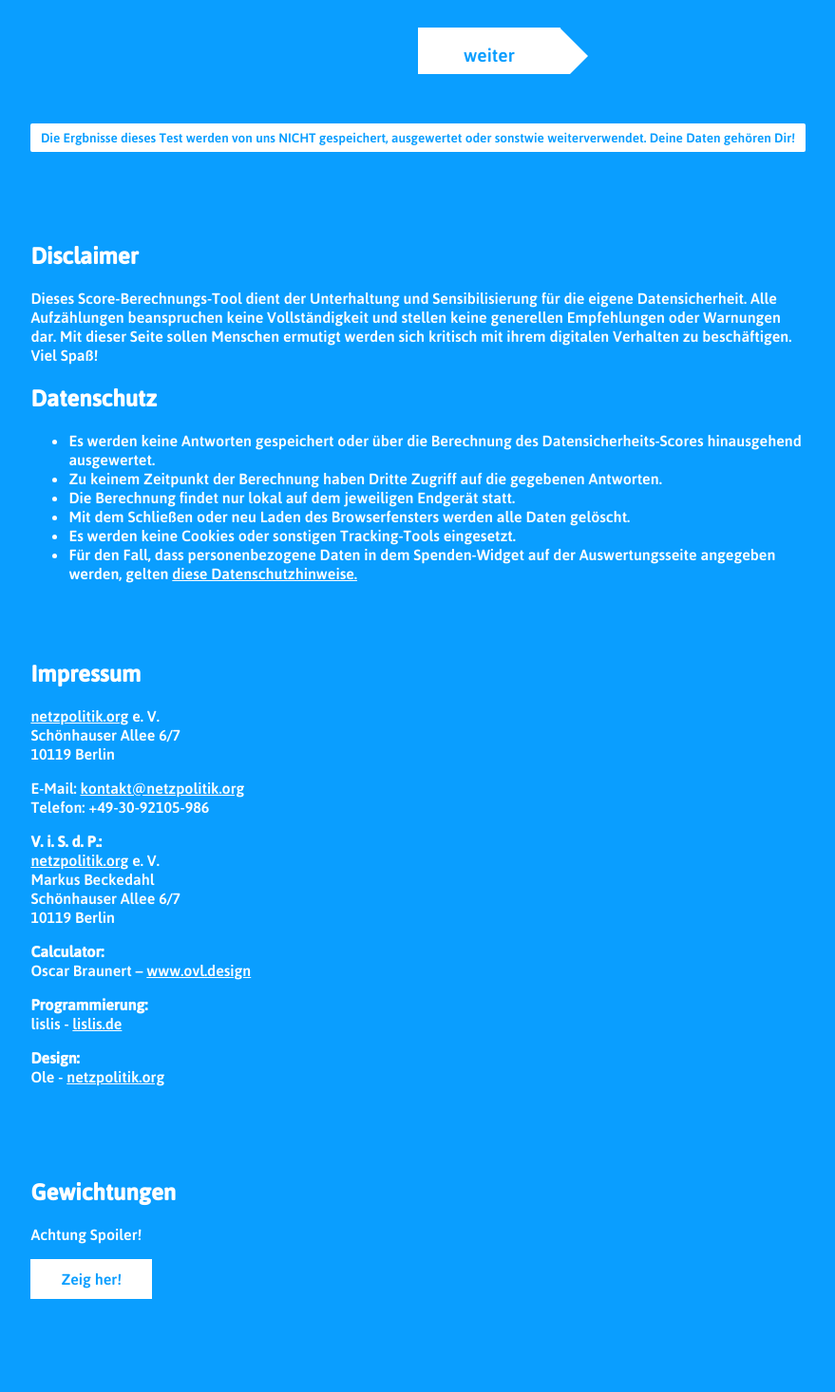
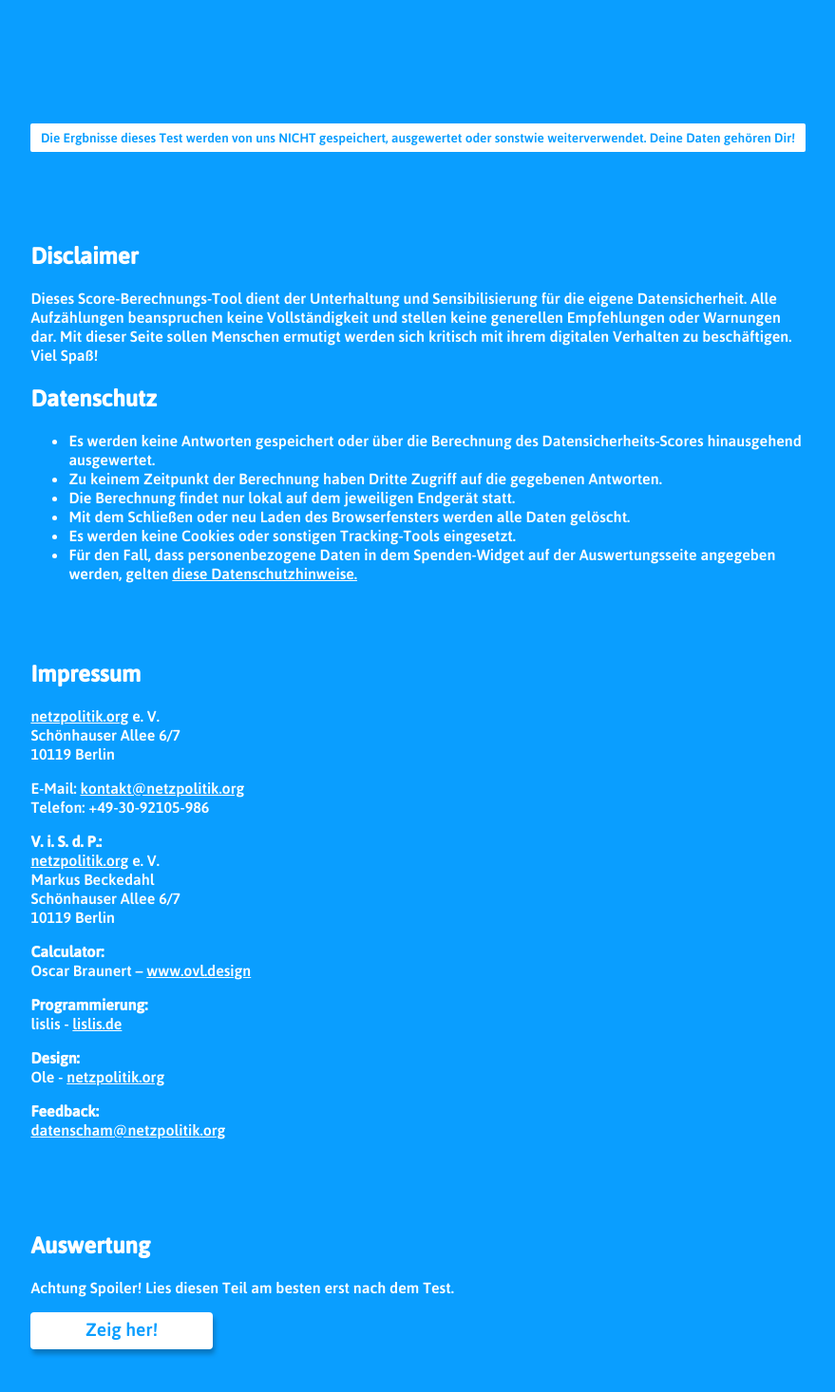
Before and after one commit to poetaster/datenscham, a Vue app: page /#/quiz in a window 1280 px wide. Shown: the part 626-2092 px from the top of the page at 95% size, without its empty margins (200-1079 px from the left). Before the commit the page ends 1994 px from the top, so only its background shows below. Built offline with nearby package versions, Linux system fonts and the light colour scheme.

Commit message:
moving of footnotes, tweak css

```diff
--- a/src/App.vue
+++ b/src/App.vue
@@ -78,51 +78,21 @@
  .btn-back {
    position: relative;
    display: inline-block;
-   background-color: var(--copy);
-   color: var(--primary-color);
-   padding: .5em 0.4em;
+   max-width: 70vw;
+   padding: 0.3em 3em 0.45em;
    text-decoration: none;
    font: inherit;
+   font-size: 1.2em;
+   color: var(--primary-color);
+   cursor: pointer;
+   outline: none;
+   box-shadow: 2px 5px 5px 0 rgba(0,0,0,.25);
    border: 0;
-   font-size: 1.2em;
-   height: 60px;
+   border-radius: 4px;
+   background-color: var(--copy);
    transition: transform 200ms ease-in-out;
-   cursor: pointer;
-   max-width: 70vw;
-   line-height: 2;
-   outline: none;
- }
- @media (min-width: 600px) {
-   .btn,
-   .btn-next,
-   .btn-back {
-     padding: 0.6rem 3rem;
-
-   }
  }
 
- .btn-next:after {
-   content: "";
-   position: absolute;
-   top: 0;
-   right: -1.55em;
-   width: 0;
-   height: 0;
-   border-top: 1.6em solid transparent;
-   border-bottom: 1.6em solid transparent;
-   border-left: 1.6em solid var(--copy);
- }
- .btn-back:after {
-   content: "";
-   position: absolute;
-   top: 0;
-   left: -1.55em;
-   width: 0;
-   height: 0;
-   border-top: 1.6em solid transparent;
-   border-bottom: 1.6em solid transparent;
-   border-right: 1.6em solid var(--copy);
- }
  .btn:hover,
  .btn:active,
  .btn-next:hover,
--- a/src/components/Legal.vue
+++ b/src/components/Legal.vue
@@ -36,6 +36,8 @@
       <p><strong>Design:</strong><br>
         Ole - <a href="https://netzpolitik.org/">netzpolitik.org</a></p>
       </p>
+      <p><strong>Feedback:</strong><br>
+        <a href="mailto:datenscham@netzpolitik.org">datenscham@netzpolitik.org</a></p>
     </section>
   </aside>
 </template>
--- a/src/components/ScoreCalculatorQuestionGroup.vue
+++ b/src/components/ScoreCalculatorQuestionGroup.vue
@@ -22,7 +22,7 @@
           <span class="answer-group__text">{{ answer.text }}</span>
         </label>
       </div>
-      <template v-if="data.footnote">
+      <template v-if="false">
         <p class="question__footnote" v-html="data.footnote"></p>
       </template>
     </div>
--- a/src/components/Spoiler.vue
+++ b/src/components/Spoiler.vue
@@ -1,21 +1,27 @@
 <template>
   <aside>
     <section id="spiler"  class="spoiler">
-      <h2>Gewichtungen</h2>
-      <p>Achtung Spoiler!</p>
-      <button @click="toggleSpoiler" class="spoiler-btn">Zeig her!</button>
+      <h2>Auswertung</h2>
+      <p>Achtung Spoiler! Lies diesen Teil am besten erst nach dem Test.</p>
+      <button @click="toggleSpoiler" class="btn spoiler-btn">Zeig her!</button>
       <transition
         name="slide-top"
         mode="out-in">
         <template v-if="showSpoiler">
-          <ul>
+          <div >
+            <h3>So haben wir die einzelnen Antworten bewertet</h3>
+            <p>Der Transparenz halber zeigen wir hier, wie wir die einzelnen Antworten gewichtet haben. Die Vergabe von Punkten für diesen nicht ganz ernst gemeinten Datenscham-Rechner ist nur ein Hilfskonstrukt, um Aufmerksamkeit und einen spielerischen Zugang zur Thematik zu ermöglichen. Bitte nehmt die Punkteverteilung deshalb nicht zu ernst. Privatsphäre ist ein soziales Konstrukt und IT-Sicherheit immer kontextabhängig. Wer seinen Chrome-Browser richtig konfiguriert, kann damit datensparsamer unterwegs sei als jemand, der im Firefox die falschen Add-Ons installiert hat. Wer sich in sozialen Netzwerken für eine bessere Datenschutzpolitik einsetzt, kann vielleicht langfristig für den Schutz der Privatsphäre mehr bewirken, als jemand, der sich virtuell einmauert. Wir freuen uns natürlich trotzdem, wenn ihr uns freundliche und mit Quellen unterlegte Hinweise gebt, falls ihr mit einer Bepunktung nicht einverstanden seid. Bitte schickt sie an <a href="mailto:papierkorb@netzpolitik.org">papierkorb@netzpolitik.org</a></p>
+
+            <ul class="spoiler-list">
               <li v-for="q in questions">
-              {{q.title}}
+                <h3>{{q.id}}. {{q.title}}</h3>
+                <p v-html="q.footnote"></p>
                 <ul>
                   <li v-for="a in q.answers">{{ a.text }} - {{Math.floor(a.score)}} Punkte</li>
                 </ul>
               </li>
             </ul>
+          </div>
         </template>
       </transition>
     </section>
@@ -42,16 +48,17 @@
  .spoiler {
    margin-top: 5rem;
    scroll-margin-top: 5rem;
+   margin-bottom: 5rem;
  }
- .spoiler-btn {
-   background-color: var(--copy);
-   color: var(--primary-color);
-   padding: 0.7em 2rem;
-   border: none;
-   font: inherit;
-   cursor: pointer;
-   transition: transform 200ms ease-in-out;
+
+ .spoiler-list {
+   margin: 0;
+   padding: 0;
  }
+ .spoiler-list > li {
+   list-style: none;
+ }
+
  .spoiler-btn:active,
  .spoiler-btn:hover {
    transform: scale(0.95)
--- a/src/config/copy.json
+++ b/src/config/copy.json
@@ -28,6 +28,6 @@
     "data": "Hinweise",
     "imprint": "Impressum",
     "data_claim": "Die Ergbnisse dieses Test werden von uns NICHT gespeichert, ausgewertet oder sonstwie weiterverwendet. Deine Daten gehören Dir!",
-    "service": "Ein Service von"
+    "service": "Ein Angebot von"
   }
 }
--- a/src/data/questions.json
+++ b/src/data/questions.json
@@ -1,7 +1,7 @@
 [
     {
         "id": 1,
-        "title": "Welchen Browser benutzt Du?",
+        "title": "Welchen Browser benutzt Du hauptsächlich?",
         "answers": [
             { "text": "Firefox", "score": 7 },
             { "text": "Safari", "score": 5 },
@@ -12,7 +12,7 @@
             { "text": "Tor", "score": 10.02 },
             { "text": "Anderen", "score": 5.02 }
         ],
-         "footnote": "Ein Browser sollte deine Privatsphäre schützen und nicht dein Surfverhalten auswerten. Umso besser, wenn er deine Datenspur verschleiert, mit PlugIns individuell konfigurierbar ist oder der Quellcode von einer Progammierer:innen-Community überprüft werden kann, also quelloffen ist. Informationen zu Vor- und Nachteilen der verschiedenen Browser findest Du z. B. <a href=\"https://netzpolitik.org/2018/kleines-einmaleins-der-digitalen-selbstverteidigung/#Browser\">hier</a>."
+         "footnote": "Ein Browser sollte deine Privatsphäre schützen, nicht dein Surfverhalten auswerten. Umso besser, wenn er deine Datenspur verschleiert, mit PlugIns individuell konfigurierbar ist oder der Quellcode von einer Progammierer:innen-Community überprüft werden kann, also quelloffen ist. Informationen zu Vor- und Nachteilen der verschiedenen Browser findest Du z.B. hier auf <a href=\" https://netzpolitik.org/2018/kleines-einmaleins-der-digitalen-selbstverteidigung/#Browser\">netzpolitik.org</a>."
     },
     {
         "id": 2,
@@ -27,7 +27,7 @@
             { "text": "MetaGer", "score": 10.04 },
             { "text": "Andere", "score": 5 }
         ],
-        "footnote": "Eine empfehlenswerte Suchmaschine speichert deine Suchanfragen nicht länger als unbedingt nötig und wertet sie auch nicht zu kommerziellen Zwecken aus. Punkt. Wenn Du Fragen zu guten Alternativen hast, dann gibt es  <a href=\"https://netzpolitik.org/2018/kleines-einmaleins-der-digitalen-selbstverteidigung/#Alternativen\">hier Hilfestellung</a>."
+        "footnote": "Eine empfehlenswerte Suchmaschine speichert deine Suchanfragen nicht länger als unbedingt nötig und wertet sie auch nicht zu kommerziellen Zwecken aus. Punkt. Wenn Du Fragen zu guten Alternativen hast, dann gibt es <a href=\"https://netzpolitik.org/2018/kleines-einmaleins-der-digitalen-selbstverteidigung/#Alternativen\">hier Hilfestellung</a>."
     },
     {
         "id": 3,
@@ -38,7 +38,7 @@
             { "text": "monatlich", "score": 3 },
             { "text": "nie", "score": 0 }
         ],
-        "footnote": "Durch das regelmäßige Löschen deiner Browserdaten (wie z. B. Cookies) kannst Du es Unternehmen erschweren dich quer durch das Internet zu verfolgen. Das ist manchmal mühsam, weil Cookies eigentlich sehr praktische Dinge können, doch mit einem Passwortmanager kannst du z. B. deinen Log-In-Aufwand minimieren. All das nutzt übrigens nichts, wenn du permanent bei Google eingeloggt im Chrome-Browser unterwegs bist."
+        "footnote": "Durch das regelmäßige Löschen deiner Browserdaten (wie z. B. Cookies) kannst Du es Unternehmen erschweren, dass sie dich quer durch das Internet verfolgen. Das ist manchmal mühsam, weil Cookies doch eigentlich sehr praktische Dinge sind, doch mit einem Passwortmanager kannst du deinen Log-In-Aufwand minimieren. All das nutzt übrigens nichts, wenn du permanent bei Google eingeloggt im Chrome-Browser unterwegs zu sein."
     },
     {
         "id": 4,
@@ -48,13 +48,14 @@
             { "text": "NextCloud", "score": 10.01 },
             { "text": "Dropbox", "score": 5.01 },
             { "text": "iCloud", "score": 5.02 },
-            { "text": "Welche Cloud?", "score": 10.02 }
+            { "text": "Welche Cloud?", "score": 10.02 },
+            { "text": "Keine", "score": 10.03 }
         ],
         "footnote": "Deine Fotos, Steuerunterlagen oder Liebesbriefe sollte – wenn überhaupt – nur in gut geschützten (und verschlüsselten) Clouds liegen. Am besten suchst Du dir einen sicheren Cloud-Anbieter mit Servern in Europa. Das alles gilt nur, wenn ein externes Speichermedium keine Option ist."
     },
     {
         "id": 5,
-        "title": "Verschlüsselst Du deine E-Mails?",
+        "title": "Hast Du einen PGP-Key?",
         "answers": [
             { "text": "ja", "score": 10 },
             { "text": "nein", "score": 0 }
--- a/src/views/Result.vue
+++ b/src/views/Result.vue
@@ -37,8 +37,7 @@
      setTimeout(() => {
        let t = document.getElementById('twingle')
        if (t) {
-
-         var u="https://spenden.twingle.de/embed/netzpolitik-org-e-v/spendenseite/tw5bbf1b2551acb/widget";
+         var u="https://spenden.twingle.de/embed/netzpolitik-org-e-v/datensicherheitsscore-rechner/tw5f981b1fdab34/widget";
 	 var id = '_' + Math.random().toString(36).substr(2, 9);
 	 var d=document, g=d.createElement('script'), s=d.getElementsByTagName('script')[0];
 	 //document.write('<div id="twingle-public-embed-' + id + '"></div>');
```
Lines whose indentation alone changed are shown as unchanged.
